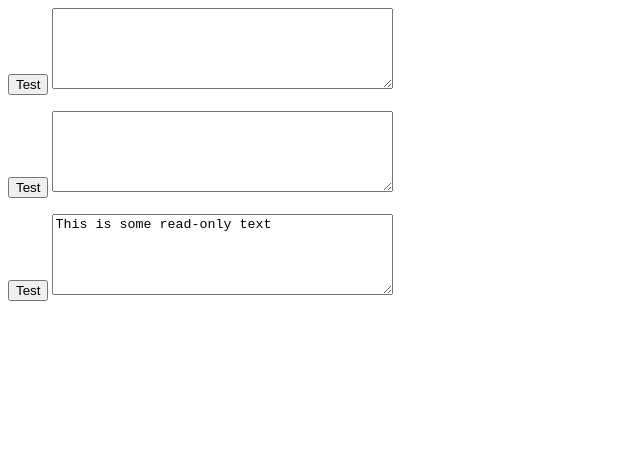
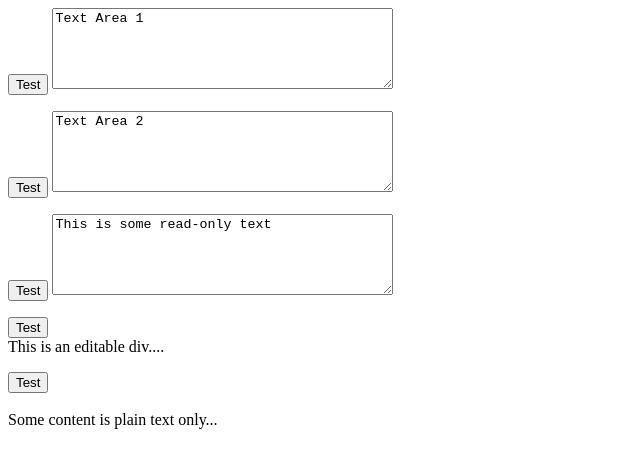
Before and after one commit to stsquad/emacs_chrome, a plain HTML site: page ta_test.html in a window 1280 px wide. Shown: the whole page, without its empty margins (0-640 px from the left). Drawn offline with Linux system fonts and the light colour scheme.

Commit message:
ta_test: add some editable divs for testing
* also clean-up the HTML
* un-uglify

```diff
--- a/ta_test.html
+++ b/ta_test.html
@@ -1,28 +1,67 @@
-<HTML><HEAD><META http-equiv="Content-Type" content="text/html; charset=ISO-8859-1">
-<TITLE>Text Area Test</TITLE>
-<SCRIPT language="JavaScript">
-function seeTextArea (form) {
-	alert (form.children[1].value);
-}
-</SCRIPT>
-<STYLE></STYLE></HEAD><BODY>
-<FORM name="myform">
-<INPUT type="button" name="ta1_test" value="Test" onclick="seeTextArea(this.form)">
-<TEXTAREA name="first_textarea" cols="40" rows="5" id="foo">
-</TEXTAREA>
-</FORM>
+<html>
+  <head>
+    <meta http-equiv="Content-Type" content="text/html; charset=ISO-8859-1"/>
 
-<FORM name="myform2">
-<INPUT type="button" name="ta2_test" value="Test" onclick="seeTextArea(this.form)">
-<TEXTAREA name="second_textarea" cols="40" rows="5" id="bar">
-</TEXTAREA>
-</FORM>
+    <style type="text/css">
+      div.editable {
+	  width: 339px;
+	  border-width: 1px;
+	  box-sizing: border-box;
+	  word-wrap: break-word;
+		   }
+    </style>
 
-<FORM name="myroform">
-<INPUT type="button" name="ro_button" value="Test" onclick="seeTextArea(this.form)">
-<TEXTAREA name="read" cols="40" rows="5" id="baz" readonly="readonly">
+    <title>Text Area Test</title>
+
+  </head>
+
+  <body>
+
+    <script language="JavaScript">
+      function seeTextArea (form) {
+      alert (form.children[1].value);
+      }
+    </script>
+
+
+    <form name="myform">
+      <input type="button" name="ta1_test" value="Test" onclick="seeTextArea(this.form)"/>
+      <textarea name="first_textarea" cols="40" rows="5" id="foo">
+Text Area 1
+      </textarea>
+    </form>
+
+    <form name="myform2">
+      <input type="button" name="ta2_test" value="Test" onclick="seeTextArea(this.form)"/>
+      <textarea name="second_textarea" cols="40" rows="5" id="bar">
+Text Area 2
+      </textarea>
+    </form>
+
+    <form name="myroform">
+      <input type="button" name="ro_button" value="Test" onclick="seeTextArea(this.form)"/>
+      <textarea name="read" cols="40" rows="5" id="baz" readonly="readonly">
 This is some read-only text
-</TEXTAREA>
-</FORM>
+      </textarea>
+    </form>
 
-</BODY></HTML>
+    <p>
+      <div>
+	<input type="button" name="ro_button" value="Test" onclick="showDiv(#ce1)"/>
+	<div class="editable" id="ce1" contenteditable="true">
+This is an editable div....
+	</div>
+      </div>
+    </p>
+
+    <p>
+      <div>
+	<input type="button" name="ro_button" value="Test" onclick="showDiv(#ce2)"/>
+	<div class="editable" id="ce2" contenteditable="plaintext-only">
+Some content is plain text only...
+	</div>
+      </div>
+    </p>
+
+  </body>
+</html>
```
